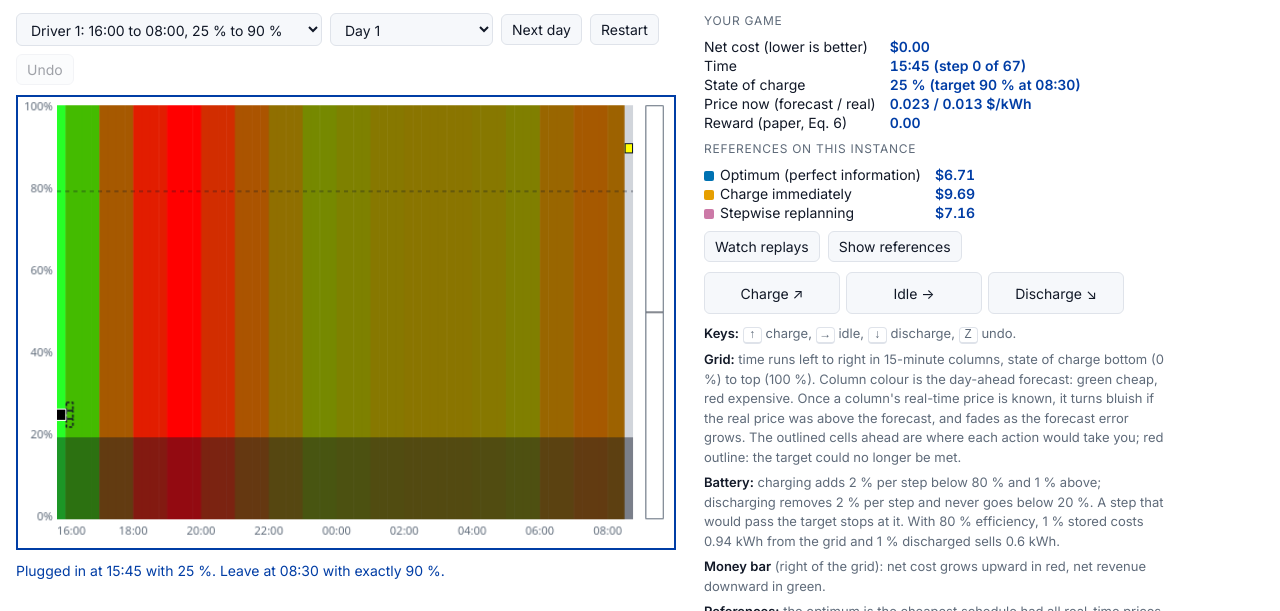
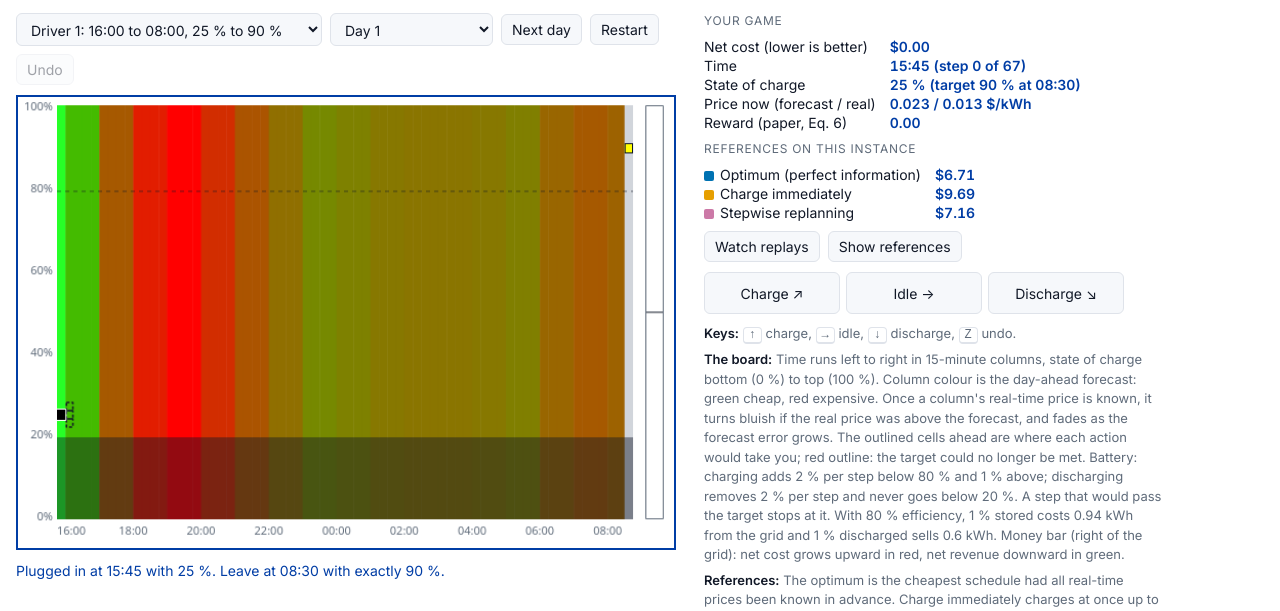
Before and after one commit to martincousi/chargetrek, a plain HTML site: page index.html in a window 1280 px wide. Shown: the part 164-775 px from the top of the page. Drawn offline with Linux system fonts and the light colour scheme.

Commit message:
Help in three paragraphs in every game: Keys, The board, References
Co-Authored-By: Claude Opus 5.5 <noreply@anthropic.com>
Claude-Session: https://claude.ai/code/session_01XfZrfbZxwZuo4pdeQ6fxsf

```diff
--- a/index.html
+++ b/index.html
@@ -143,15 +143,15 @@
     <div class="help">
       <p><b>Keys:</b> <kbd>&uarr;</kbd> charge, <kbd>&rarr;</kbd> idle, <kbd>&darr;</kbd> discharge,
          <kbd>Z</kbd> undo.</p>
-      <p><b>Grid:</b> time runs left to right in 15-minute columns, state of charge bottom (0 %) to top (100 %).
+      <p><b>The board:</b> Time runs left to right in 15-minute columns, state of charge bottom (0 %) to top (100 %).
          Column colour is the day-ahead forecast: green cheap, red expensive. Once a column's real-time price is known,
          it turns bluish if the real price was above the forecast, and fades as the forecast error grows.
-         The outlined cells ahead are where each action would take you; red outline: the target could no longer be met.</p>
-      <p><b>Battery:</b> charging adds 2 % per step below 80 % and 1 % above; discharging removes 2 % per step and never
+         The outlined cells ahead are where each action would take you; red outline: the target could no longer be met.
+         Battery: charging adds 2 % per step below 80 % and 1 % above; discharging removes 2 % per step and never
          goes below 20 %. A step that would pass the target stops at it. With 80 % efficiency, 1 % stored costs
-         0.94 kWh from the grid and 1 % discharged sells 0.6 kWh.</p>
-      <p><b>Money bar</b> (right of the grid): net cost grows upward in red, net revenue downward in green.</p>
-      <p><b>References:</b> the optimum is the cheapest schedule had all real-time prices been known in advance.
+         0.94 kWh from the grid and 1 % discharged sells 0.6 kWh.
+         Money bar (right of the grid): net cost grows upward in red, net revenue downward in green.</p>
+      <p><b>References:</b> The optimum is the cheapest schedule had all real-time prices been known in advance.
          Charge immediately charges at once up to the target, then idles (the typical driver).
          Stepwise replanning re-plans at each step with the real price now and the forecasts afterwards.</p>
     </div>
```
